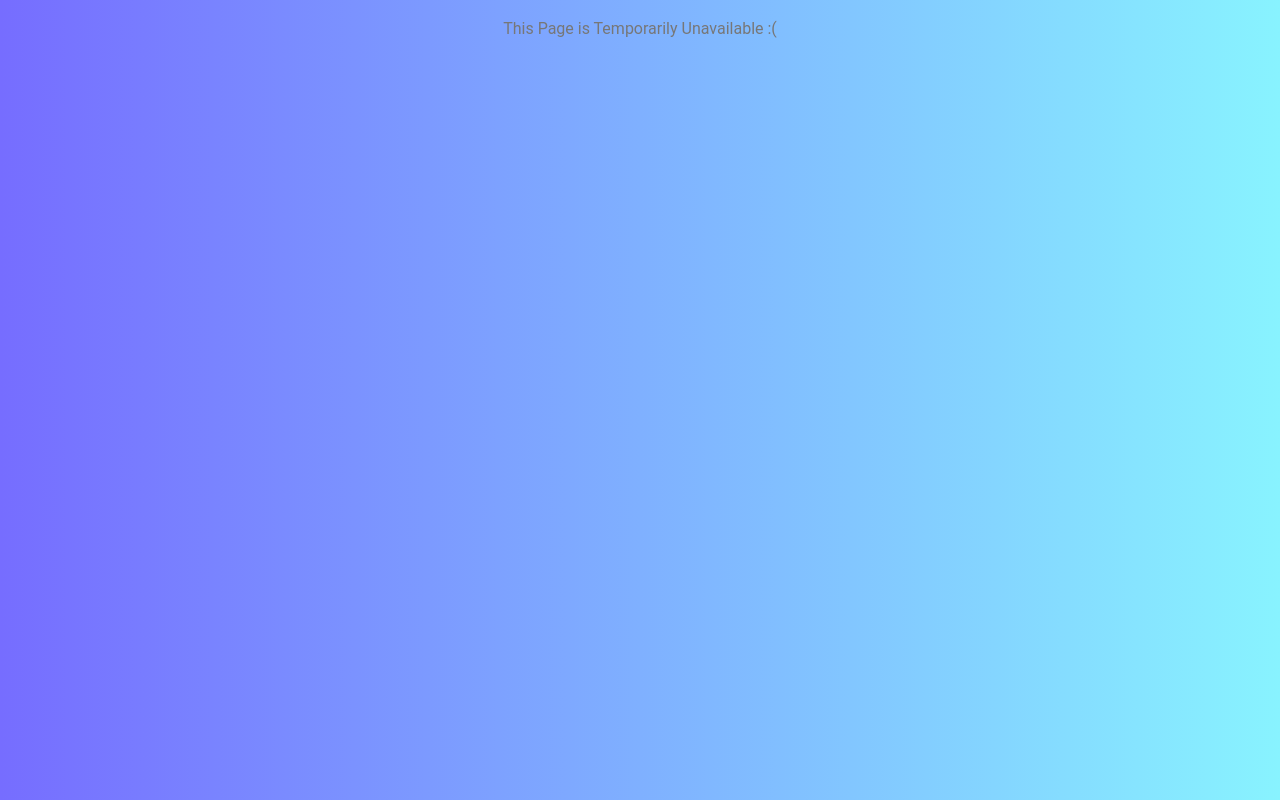
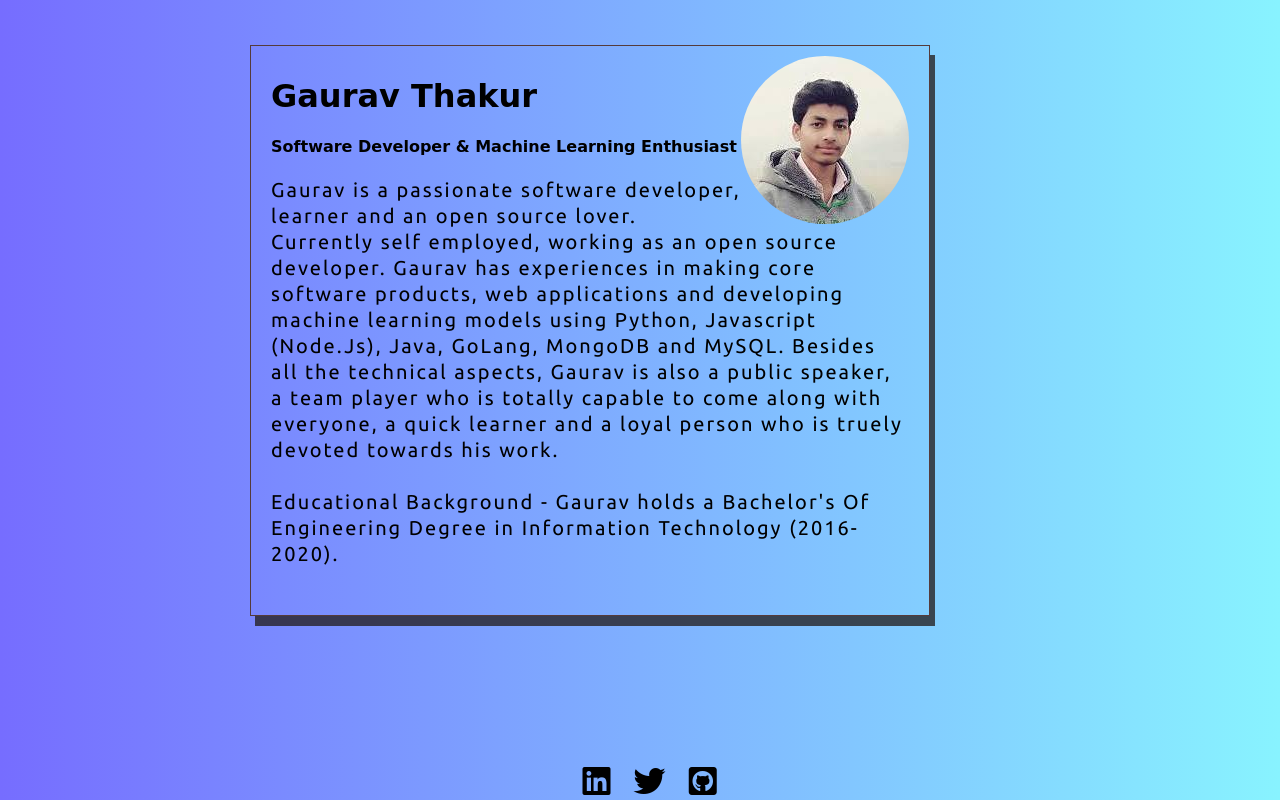
Before and after one commit to ACrazyDeveloper/ACrazyDeveloper.github.io, a plain HTML site: page index.html in a window 1280 px wide. Drawn offline with Linux system fonts and the light colour scheme; a web font is replaced by a local one.

Commit message:
profile content updated

```diff
--- a/css/style.css
+++ b/css/style.css
@@ -1,4 +1,4 @@
-body{
+/* body{
     line-height: 26px;
     font-size: 16px;
     font-family: "Roboto", sans-serif;
@@ -15,3 +15,55 @@ body{
     height: 100vh;
     background-image: -webkit-linear-gradient(0deg, #766dff 0%, #88f3ff 100%);
 }
+
+
+ */
+
+body, html{
+    padding: 0;
+    margin: 0;
+    background-image: -webkit-linear-gradient(0deg, #766dff 0%, #88f3ff 100%);
+}
+
+h1, h2, h3, h4, h5, h6{
+    font-family: 'Gugi', cursive;
+}
+
+.all{
+    border: 1px solid rgb(85, 59, 59);
+    padding: 10px 20px 10px 20px;
+    box-shadow: 5px 10px rgba(36, 31, 31, 0.781);
+    margin-left: 250px;
+    margin-right: 350px;
+    margin-top: 3.5%;
+    margin-bottom: 3%;
+    font-family: 'Ubuntu', sans-serif;
+}
+
+.image{
+    float: right;
+    border-radius: 50%;
+}
+
+.text{
+    letter-spacing: 2px;
+    line-height: 1.3;
+    font-size: 20px;
+}
+
+.footer{
+    position: fixed;
+    left: 10%;
+    right: 10%;
+    bottom: 5px;
+    height: 30px;
+    text-align: center;
+}
+
+.footer > span {
+    margin-left: 1.2rem;
+}
+
+.footer > span:hover {
+    cursor: pointer;
+}
--- a/index.html
+++ b/index.html
@@ -1,15 +1,50 @@
 <!DOCTYPE html>
 <html lang="en">
+
 <head>
 	<meta charset="UTF-8">
 	<meta name="viewport" content="width=device-width, initial-scale=1.0">
 	<meta http-equiv="X-UA-Compatible" content="ie=edge">
 	<title>Profile | Gaurav Thakur</title>
+	<link href="https://fonts.googleapis.com/css?family=Gugi" rel="stylesheet">
+	<link href="https://fonts.googleapis.com/css?family=Ubuntu" rel="stylesheet">
+	<link rel="stylesheet" href="https://use.fontawesome.com/releases/v5.8.1/css/all.css"
+		integrity="sha384-50oBUHEmvpQ+1lW4y57PTFmhCaXp0ML5d60M1M7uH2+nqUivzIebhndOJK28anvf" crossorigin="anonymous">
 	<link rel="stylesheet" href="/css/style.css">
+
 </head>
+
 <body>
-    <div class="container">
-            <p align="center">This Page is Temporarily Unavailable :(</p>
+
+	<div class="all">
+		<img src="/img/index.jpeg" class="image">
+		<h1> Gaurav Thakur</h1>
+		<h4><b>Software Developer &amp; Machine Learning Enthusiast</b></h4>
+		<p class="text">
+			Gaurav is a passionate software developer, learner and an open source lover. Currently self employed,
+			working as an open source developer.
+			Gaurav has experiences in making core software products, web applications and developing machine learning
+			models using Python, Javascript (Node.Js), Java, GoLang, MongoDB and MySQL.
+			Besides all the technical aspects, Gaurav is also a public speaker, a team player who is totally capable to
+			come along with everyone, a quick learner and a loyal person who is truely devoted towards his work.
+			<br><br>
+			Educational Background - Gaurav holds a Bachelor's Of Engineering Degree in Information Technology
+			(2016-2020).
+		</p><br>
+
+
 	</div>
+
+
+	<div class="footer">
+		<span onclick="window.location.href='https://www.linkedin.com/in/GauravThakur047/'"><i
+				class="fab fa-linkedin fa-2x icon-links"></i></span>
+		<span onclick="window.location.href='https://twitter.com/GauravThakur047'"><i
+				class="fab fa-twitter fa-2x"></i></span>
+		<span onclick="window.location.href='https://github.com/ACrazyDeveloper'"><i
+				class="fab fa-github-square fa-2x"></i></span>
+	</div>
+
 </body>
+
 </html>
```
Also changed, not shown: img/index.jpeg (added). Lines whose indentation alone changed are shown as unchanged.
